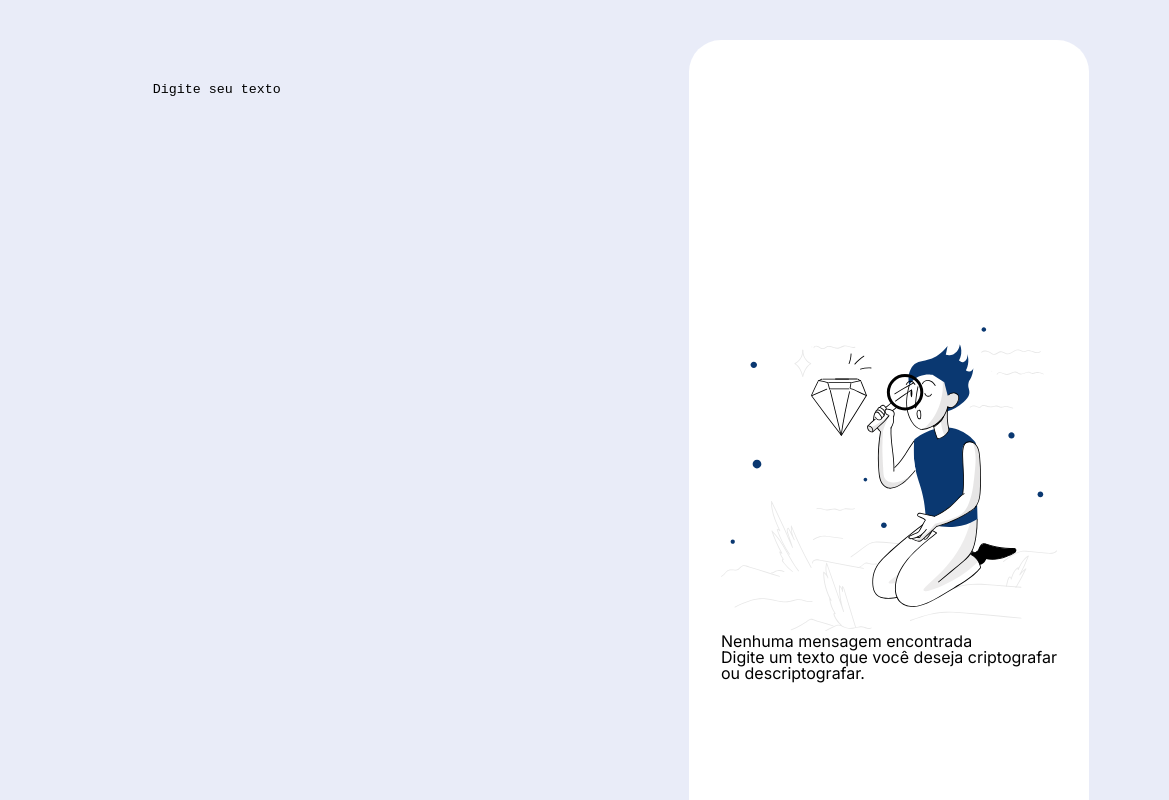
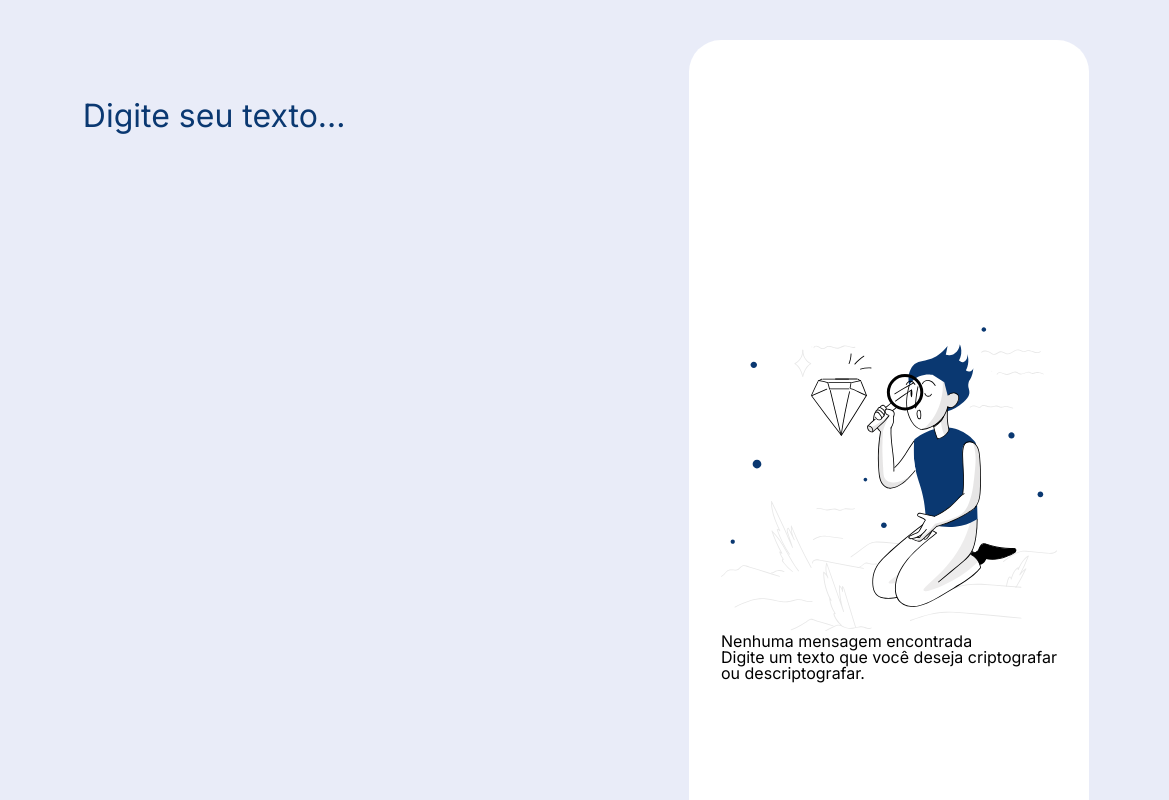
Before and after one commit to geicybeatriz/desafio-codificador-alura, a plain HTML site: page index.html in a window 1280 px wide. Shown: the top 800 px of the page, 111-1280 px from the left. Drawn offline with Linux system fonts and the light colour scheme.

Commit message:
style: :lipstick: estilização do campo de entrada de texto

```diff
--- a/index.html
+++ b/index.html
@@ -17,9 +17,13 @@
     <main class="conteudo">
       <section class="conteudo__entrada">
         <!-- campo de texto  -->
-        <textarea name="" class="conteudo__entrada__campo" >
-          Digite seu texto
-        </textarea>
+        <div class="conteudo__entrada__campo">
+          <textarea
+            name="textarea"
+            class="conteudo__entrada__textarea"
+            placeholder="Digite seu texto..."
+          ></textarea>
+        </div>
 
         <!-- aviso -->
         <div>
@@ -33,6 +37,7 @@
           <div>Descriptografar</div>
         </div>
       </section>
+      <!-- conteúdo de saída -->
       <section class="conteudo__saida">
         <article class="conteudo__saida__principal">
           <img src="./assets/High quality products 1 1.svg"/>
@@ -40,7 +45,6 @@
           <h3>Digite um texto que você deseja criptografar ou descriptografar.</h3>
         </article>
         <article class="conteudo__saida__secundario"></article>
-
       </section>
 
     </main>
--- a/styles/reset.css
+++ b/styles/reset.css
@@ -46,3 +46,7 @@ table {
 	border-collapse: collapse;
 	border-spacing: 0;
 }
+
+*{
+	box-sizing: border-box;
+}
--- a/styles/style.css
+++ b/styles/style.css
@@ -20,19 +20,17 @@
 
 body {
   width: 100vw;
-  /* height: 100vh; */
+  height: 100vh;
   box-sizing: border-box;
   background-color: var(--cor-primaria-preenchimento);
   font-family: var(--fonte-primaria);
   padding: 2.5rem;
-
   display: flex;
   gap: 2.5rem;
 }
 
 .cabecalho{
   width: 120px;
-  /* background-color: red; */
   display: flex;
   align-items: flex-start;
   justify-content: center;
@@ -52,23 +50,30 @@ body {
   display: flex;
   flex-direction: column;
   justify-content: space-between;
-  /* background-color: blueviolet; */
 }
 
 .conteudo__entrada__campo{
+  width: 95%;
+  height: 100%;
+  display: flex;
+  align-items: center;
+  justify-content: center;
+  padding: 10px;
+}
+
+.conteudo__entrada__textarea{
   width: 100%;
-  height: 770px;
-  display: flex;
-  align-items: flex-start;
-  justify-content: flex-start;
-
-  text-align: justify;
-
+  height: 100%;
+  resize: none;
   border: none;
   background-color: var(--cor-primaria-preenchimento);
+  font-family: var(--fonte-primaria);
+  font-size: 2rem;
+  line-height: 3rem;
+  color: var(--cor-primaria-texto);
 }
 
-.conteudo__entrada__campo::placeholder {
+.conteudo__entrada__textarea::placeholder{
   font-family: var(--fonte-primaria);
   font-size: 2rem;
   line-height: 3rem;
@@ -78,6 +83,7 @@ body {
 .conteudo__saida{
   width: 400px;
   padding: 0 2rem;
+  height: auto;
 
   border-radius: 2rem;
   background-color: var(--cor-quaternaria-preenchimento);
```
